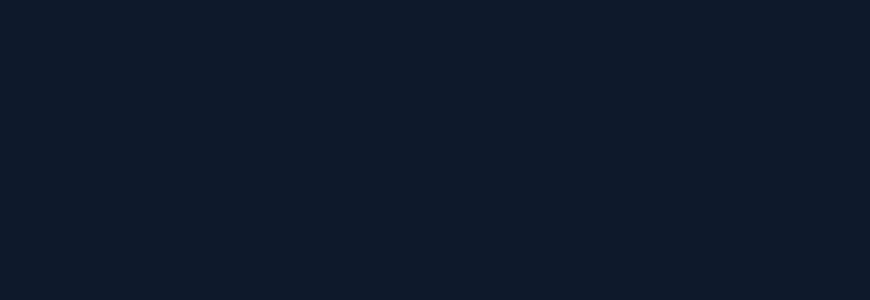
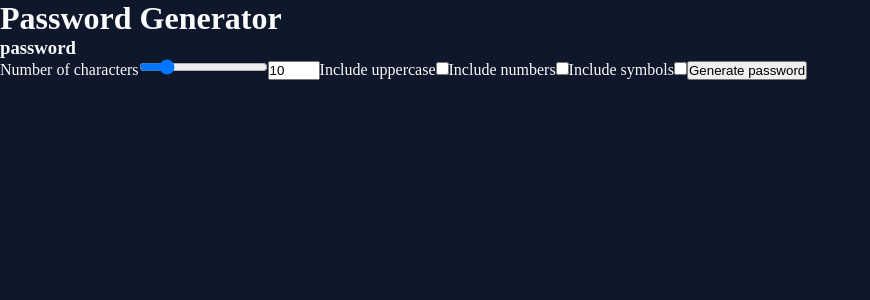
Before and after one commit to NahuelGenchi/passwordgenerator, a React (Create React App) app: page / in a window 1280 px wide. Shown: the top 300 px of the page, without its empty margins (0-870 px from the left). Built offline with nearby package versions, Linux system fonts and the light colour scheme.

Commit message:
setting PasswordContainer initial HTML

```diff
--- a/src/components/PasswordContainer/PasswordContainer.jsx
+++ b/src/components/PasswordContainer/PasswordContainer.jsx
@@ -2,7 +2,22 @@ import "./PasswordContainer.scss";
 
 const PasswordContainer = () => {
   return(
-    <></>
+    <div className="container">
+      <h1>Password Generator</h1>
+      <h3>password</h3>
+      <form>
+        <label htmlFor="">Number of characters</label>
+        <input type="range" name="" id="characterAmountRange" min={1} max={50} value={10}/>
+        <input type="number" name="" id="characterAmountNumber" min={1} max={50} value={10}/>
+        <label htmlFor="includeUppercase">Include uppercase</label>
+        <input type="checkbox" name="" id="includeUppercase" />
+        <label htmlFor="includeNumbers">Include numbers</label>
+        <input type="checkbox" name="" id="includeNumbers" />
+        <label htmlFor="includeSymbols">Include symbols</label>
+        <input type="checkbox" name="" id="includeSymbols" />
+        <button type="submit">Generate password</button>
+      </form>
+    </div>
   );
 };
 
```
